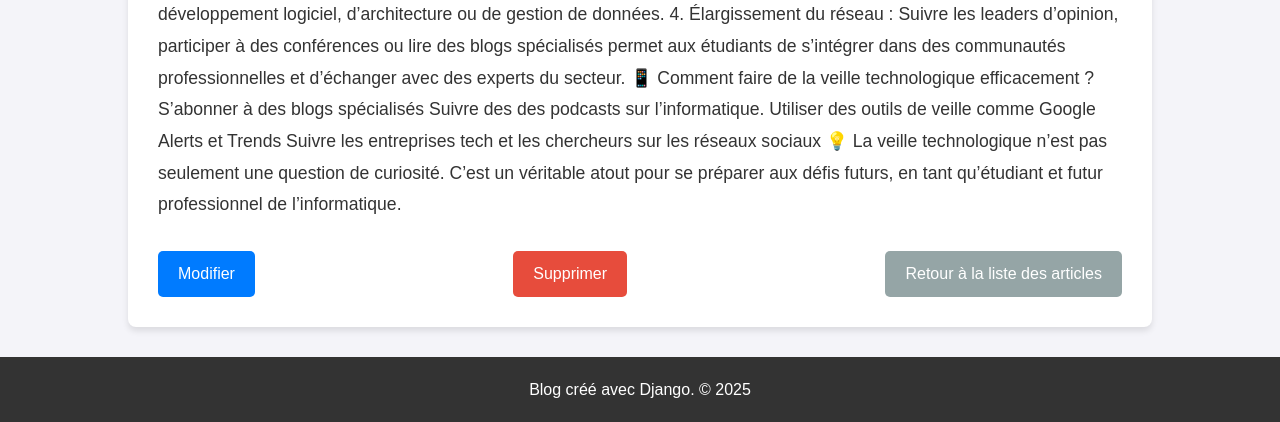
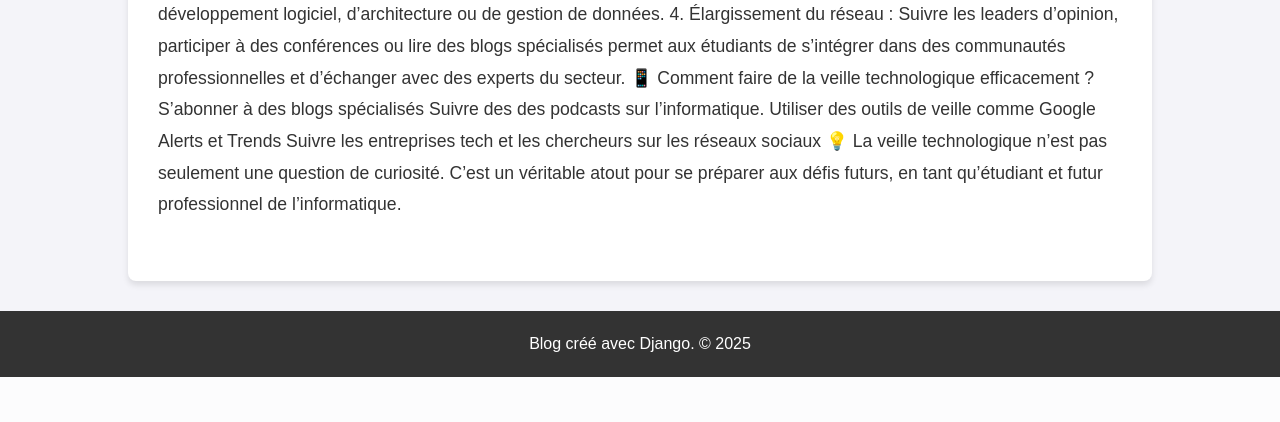
Before and after one commit to BabsWade/JournalDevApp-Django, a Django app: page /article/1/ in a window 1280 px wide. Shown: the part 1005-1427 px from the top of the page. After the commit the page ends 1382 px from the top, so only its background shows below. Run offline with Django 4.2, Linux system fonts and the light colour scheme; data comes from the database, SQL or seed files in the repository; both versions use the stored data as it was after the commit.

Commit message:
mise à jour mineure interface detail article

```diff
--- a/JournalDuDevApp/templates/article_detail.html
+++ b/JournalDuDevApp/templates/article_detail.html
@@ -20,9 +20,9 @@
     </div>
 
     <div class="article-actions">
-      <a href="{% url 'article_edit' article.pk %}" class="btn btn-primary">Modifier</a>
+      <!--<a href="{% url 'article_edit' article.pk %}" class="btn btn-primary">Modifier</a>
       <a href="{% url 'article_delete' article.pk %}" class="btn btn-danger">Supprimer</a>
-      <a href="{% url 'article_list' %}" class="btn btn-secondary">Retour à la liste des articles</a>
+      <a href="{% url 'article_list' %}" class="btn btn-secondary">Retour à la liste des articles</a>-->
     </div>
   </div>
 {% endblock %}
```
Also changed, not shown: db.sqlite3, media/articles/https___dev-to-uploads.s3.amazonaws.com_uploads_articles_9phq1ysmhsdqyl2cea6y_BPCJ2QA.jpg (added), media/articles/ph-0IeZECI-aBfljBU1Fj_27v4rAW.png (added), media/articles/ph-0IeZECI-aBfljBU1Fj_HlLBKel.png (added).
